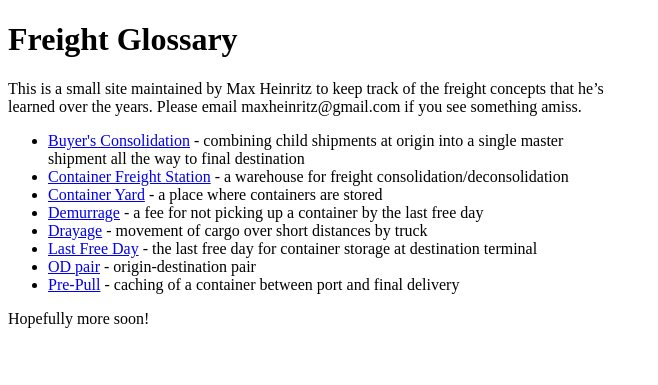
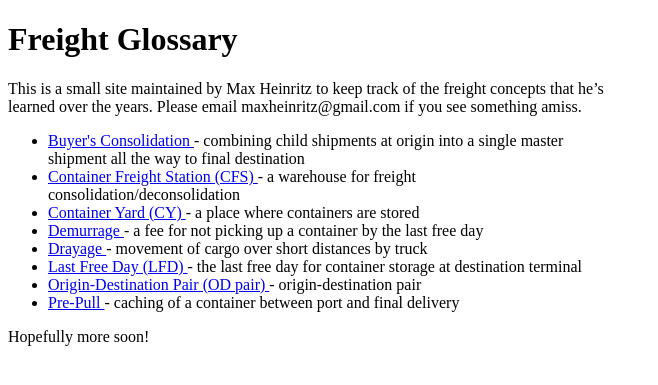
Before and after one commit to maxh/freight-glossary, a Jekyll site: the page built from index.md, in a window 1280 px wide. Shown: the top 385 px of the page, without its empty margins (0-658 px from the left). Built offline with Jekyll 4.4.1, drawn with Linux system fonts in a browser that asks for light colours.

Commit message:
add a few more terms

```diff
--- a/_terms/container-yard.md
+++ b/_terms/container-yard.md
@@ -1,5 +1,6 @@
 ---
 title: Container Yard
+alias: CY
 layout: term
 preview: a place where containers are stored
 links:
--- a/_terms/last-free-day.md
+++ b/_terms/last-free-day.md
@@ -1,5 +1,6 @@
 ---
 title: Last Free Day
+alias: LFD
 layout: term
 preview: the last free day for container storage at destination terminal
 links:
--- a/_terms/od-pair.md
+++ b/_terms/od-pair.md
@@ -1,5 +1,6 @@
 ---
-title: OD pair
+title: Origin-Destination Pair
+alias: OD pair
 layout: term
 preview: origin-destination pair
 links:
--- a/index.md
+++ b/index.md
@@ -7,7 +7,13 @@ This is a small site maintained by Max Heinritz to keep track of the freight con
 <ul>
   {% for term in site.terms %}
     <li>
-      <a href="{{ term.url }}">{{ term.title }}</a> - {{ term.preview }}
+      <a href="{{ term.url }}">
+      {{ term.title }}
+      {% if term.alias %}
+        ({{ term.alias }})
+      {% endif %}
+      </a>
+      - {{ term.preview }}
     </li>
   {% endfor %}
 </ul>
```
Also changed, not shown: _terms/container-freight-station.md (+1 -1 lines).
